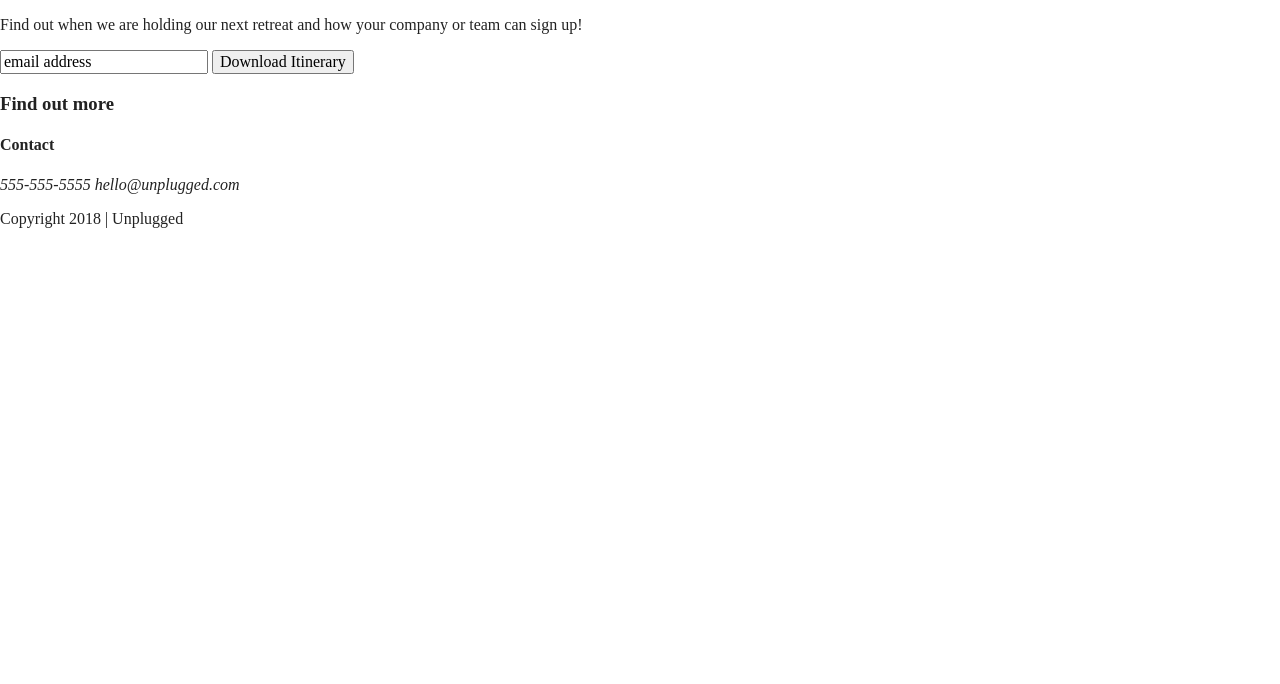
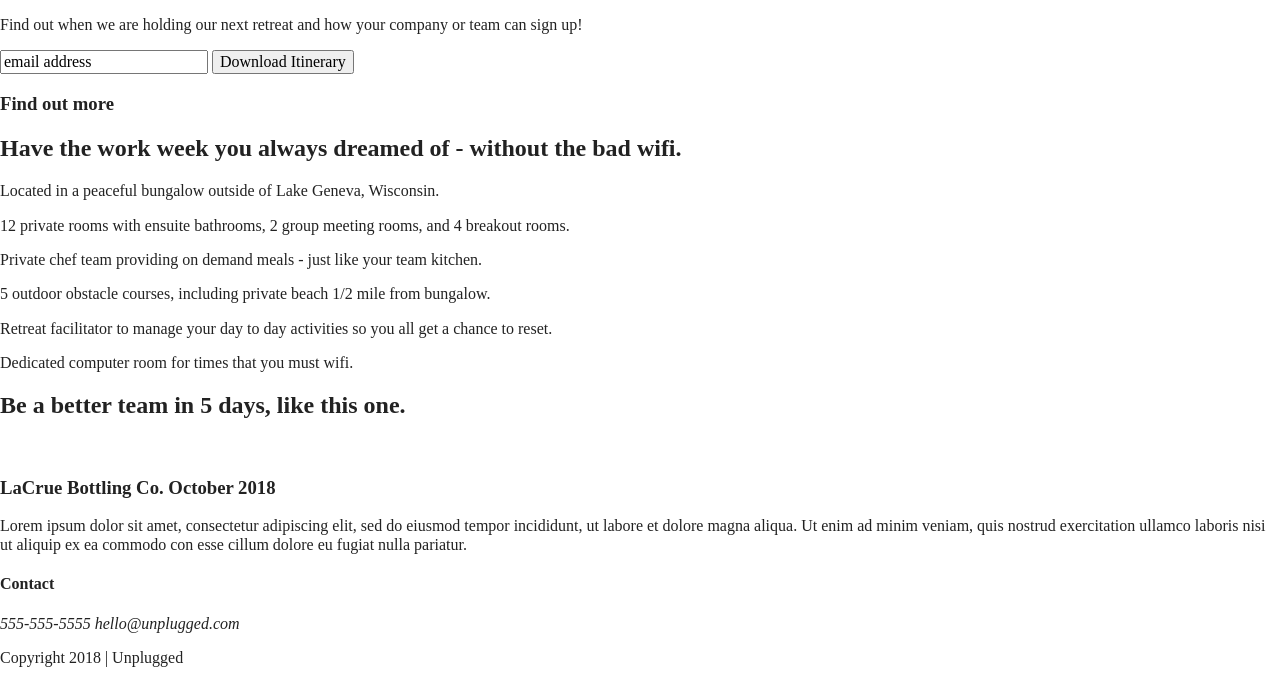
Before and after one commit to TieFit/unplugged-retreat, a website built with Parcel: page index.html in a window 1280 px wide. Shown: the part 213-897 px from the top of the page. Before the commit the page ends 800 px from the top, so only its background shows below. Built offline with nearby package versions, Linux system fonts and the light colour scheme.

Commit message:
Finished html for homepage

```diff
--- a/index.html
+++ b/index.html
@@ -56,7 +56,47 @@
           <input type="text" name="name" value="email address">
           <input type="button" value="Download Itinerary">
           <h3>Find out more</h3>
-        </div>
+          <section class="features">
+            <div class="content-wrapper">
+              <h2>Have the work week you always dreamed of - without the bad wifi.</h2>
+              <article>
+                <p class="fontawesome-icon"></p>
+                <p class="features-item-description">Located in a peaceful bungalow outside of Lake Geneva, Wisconsin.</p>
+              </article>
+              <article>
+                <p class="fontawesome-icon"></p>
+                <p class="features-item-description">12 private rooms with ensuite bathrooms, 2 group meeting rooms, and 4 breakout rooms.</p>
+              </article>
+              <article>
+                <p class="fontawesome-icon"></p>
+                <p class="features-item-description">Private chef team providing on demand meals - just like your team kitchen.</p>
+              </article>
+              <article>
+                <p class="fontawesome-icon"></p>
+                <p class="features-item-description">5 outdoor obstacle courses, including private beach 1/2 mile from bungalow.</p>
+              </article>
+              <article>
+                <p class="fontawesome-icon"></p>
+                <p class="features-item-description">Retreat facilitator to manage your day to day activities so you all get a chance to reset.</p>
+              </article>
+              <article>
+                <p class="fontawesome-icon"></p>
+                <p class="features-item-description">Dedicated computer room for times that you must wifi.</p>
+              </article>
+            </div>
+          </section>
+          <section class="reviews">
+            <div class="content-wrapper">
+              <h2>Be a better team in 5 days, like this one.</h2><br>
+              <article>
+                <p class="fontawesome-icon"></p>
+                <h3>LaCrue Bottling Co. October 2018</h3>
+                <p class="features-item-description">Lorem ipsum dolor sit amet, consectetur adipiscing elit, sed do eiusmod tempor incididunt, ut labore et dolore magna aliqua.
+                  Ut enim ad minim veniam, quis nostrud exercitation ullamco laboris nisi ut aliquip ex ea commodo con esse cillum dolore eu fugiat nulla pariatur.
+                </p>
+              </article>
+            </div>
+          </section>
       </div>
     </aside>
 
```
